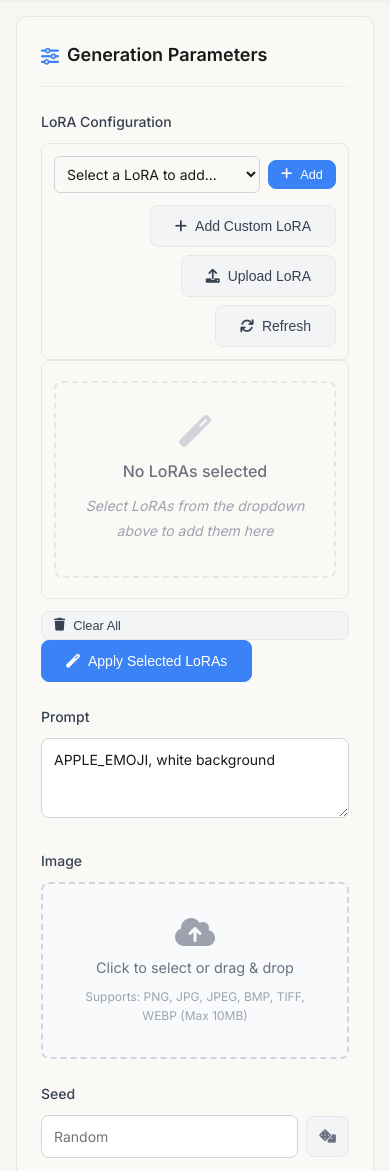
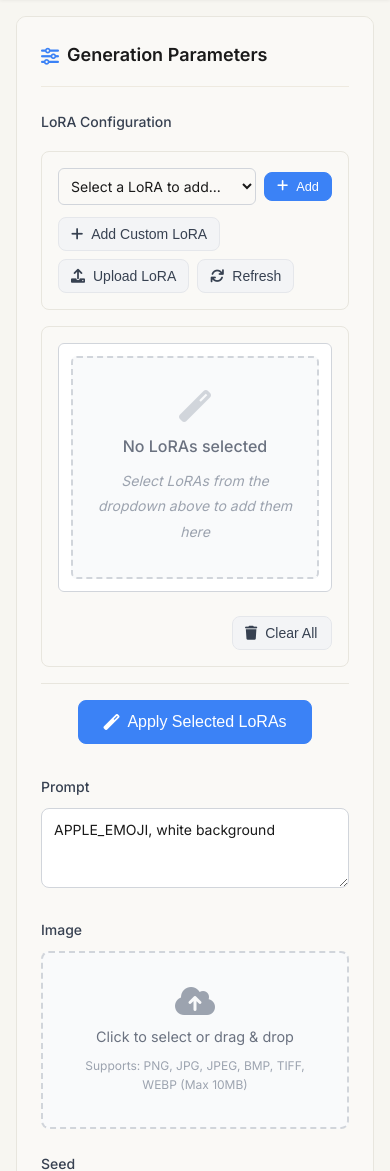
Before and after one commit to tyrionhuu/flux_api, a FastAPI app: page /ui in a window 390 px wide. Shown: the part 71-1242 px from the top of the page. Run offline with FastAPI, Linux system fonts and the light colour scheme; data that the repository does not hold is empty.

Commit message:
Enhance LoRA UI styling and structure
- Updated CSS for textarea and LoRA list styles, improving padding, borders, and background colors for better visual consistency.
- Introduced a new class for the LoRA configuration group in index.html to enhance layout.
- Adjusted button styles for better responsiveness and added a dedicated section for applying LoRAs, improving user interaction.

```diff
--- a/frontend/static/css/style.css
+++ b/frontend/static/css/style.css
@@ -798,14 +798,18 @@ textarea {
     gap: 0.75rem;
     max-width: 100%;
     overflow: hidden;
+    padding: 1rem;
+    border: 1px solid #e8e6de;
+    border-radius: 8px;
+    background: #faf9f6;
 }
 
 /* 已应用的LoRA列表样式 */
 .applied-lora-list {
-    border: 1px solid #e8e6de;
-    border-radius: 8px;
+    border: 1px solid #d1d5db;
+    border-radius: 6px;
     padding: 0.75rem;
-    background: #faf9f6;
+    background: #ffffff;
     min-height: 60px;
 }
 
@@ -823,10 +827,10 @@ textarea {
     text-align: center;
     padding: 2rem 1rem;
     color: #9ca3af;
-    background: #faf9f6;
-    border-radius: 8px;
-    border: 2px dashed #e8e6de;
-    margin: 0.5rem 0;
+    background: #f9fafb;
+    border-radius: 6px;
+    border: 2px dashed #d1d5db;
+    margin: 0;
 }
 
 .lora-empty-placeholder i {
@@ -988,12 +992,21 @@ textarea {
     flex-shrink: 0;
 }
 
+/* LoRA Configuration Group */
+.lora-config-group {
+    margin-bottom: 2rem;
+}
+
+.lora-config-group > * + * {
+    margin-top: 1rem;
+}
+
 /* LoRA选择器样式 */
 .lora-selector {
     display: flex;
     flex-direction: column;
     gap: 0.75rem;
-    padding: 0.75rem;
+    padding: 1rem;
     border: 1px solid #e8e6de;
     border-radius: 8px;
     background: #faf9f6;
@@ -1018,22 +1031,45 @@ textarea {
     display: flex;
     gap: 0.5rem;
     flex-wrap: wrap;
+    justify-content: flex-start;
 }
 
 .lora-actions .btn {
     flex: none !important;
     min-width: unset !important;
+    font-size: 0.875rem;
+    padding: 0.5rem 0.75rem;
 }
 
 .lora-buttons {
     display: flex;
     gap: 0.5rem;
     flex-wrap: wrap;
+    justify-content: flex-end;
+    margin-top: 0.75rem;
 }
 
 .lora-buttons .btn {
-    flex: 1;
-    min-width: 120px;
+    flex: none;
+    min-width: 100px;
+    font-size: 0.875rem;
+    padding: 0.5rem 0.75rem;
+}
+
+/* LoRA Apply Section */
+.lora-apply-section {
+    display: flex;
+    justify-content: center;
+    margin-top: 1rem;
+    padding-top: 1rem;
+    border-top: 1px solid #e8e6de;
+}
+
+.lora-apply-section .btn {
+    min-width: 200px;
+    font-size: 1rem;
+    padding: 0.75rem 1.5rem;
+    font-weight: 500;
 }
 
 /* Uploaded LoRA styling */
--- a/frontend/templates/index.html
+++ b/frontend/templates/index.html
@@ -32,7 +32,7 @@
                     </div>
 
                     <!-- LoRA Configuration Section -->
-                    <div class="parameter-group">
+                    <div class="parameter-group lora-config-group">
                         <label>
                             LoRA Configuration
                         </label>
@@ -48,13 +48,13 @@
                                 </button>
                             </div>
                             <div class="lora-actions">
-                                <button id="add-custom-lora" class="btn btn-secondary">
+                                <button id="add-custom-lora" class="btn btn-secondary btn-sm">
                                     <i class="fas fa-plus"></i> Add Custom LoRA
                                 </button>
-                                <button id="upload-lora" class="btn btn-secondary">
+                                <button id="upload-lora" class="btn btn-secondary btn-sm">
                                     <i class="fas fa-upload"></i> Upload LoRA
                                 </button>
-                                <button id="refresh-loras" class="btn btn-secondary">
+                                <button id="refresh-loras" class="btn btn-secondary btn-sm">
                                     <i class="fas fa-sync"></i> Refresh
                                 </button>
                             </div>
@@ -76,9 +76,11 @@
                             </div>
                         </div>
 
-                        <button id="apply-lora-btn" class="btn btn-primary">
-                            <i class="fas fa-magic"></i> Apply Selected LoRAs
-                        </button>
+                        <div class="lora-apply-section">
+                            <button id="apply-lora-btn" class="btn btn-primary">
+                                <i class="fas fa-magic"></i> Apply Selected LoRAs
+                            </button>
+                        </div>
 
                         <!-- Hidden file input for LoRA upload -->
                         <input type="file" id="lora-file-input" accept=".safetensors,.bin,.pt,.pth" style="display: none;">
```
